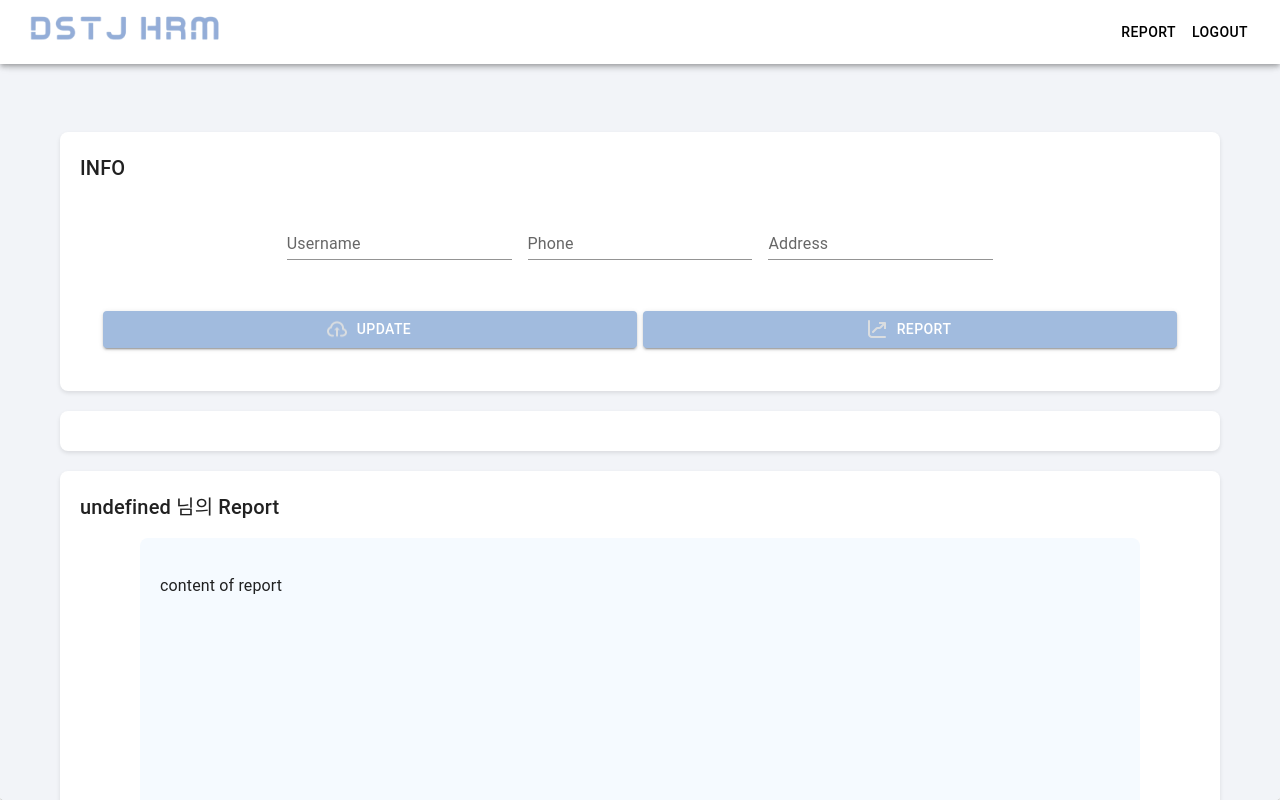
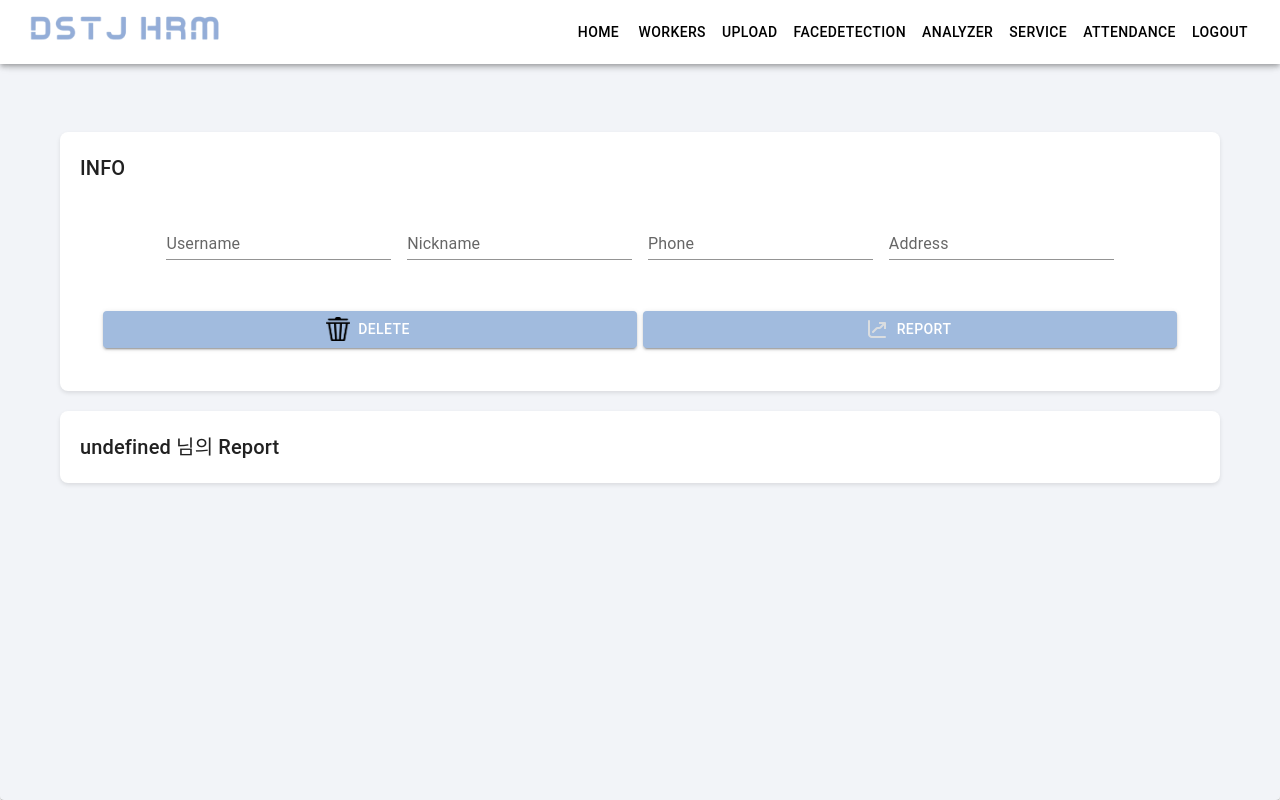
Before and after one commit to Modem924/frontend, a React (Create React App) app in the folder frontend/: page /report/1 in a window 1280 px wide. Built offline with nearby package versions, Linux system fonts and the light colour scheme; no server answers.

Commit message:
update service, report screens

```diff
--- a/frontend/src/components/ReportScreen.js
+++ b/frontend/src/components/ReportScreen.js
@@ -1,13 +1,8 @@
 import React, { useEffect, useState } from 'react';
-import { getMemberDetails } from './api';
+import { getMemberDetails, deleteUser } from './api';
 import { Link, useParams } from 'react-router-dom';
-import AppBar from '@mui/material/AppBar';
 import Box from '@mui/material/Box';
 import TextField from '@mui/material/TextField';
-import CssBaseline from '@mui/material/CssBaseline';
-import IconButton from '@mui/material/IconButton';
-import MenuIcon from '@mui/icons-material/Menu';
-import Toolbar from '@mui/material/Toolbar';
 import Button from '@mui/material/Button';
 import Typewriter from 'typewriter-effect';
 import { createTheme, ThemeProvider } from '@mui/material/styles';
@@ -16,15 +11,22 @@ import { Gauge } from '@mui/x-charts/Gauge';
 import { CopyToClipboard } from "react-copy-to-clipboard";
 import clipBoardIcon from '../util/clipboard_gray.png';
 import reportIcon from '../util/report_gray.png';
-import updateIcon from '../util/update_gray.png';
+import deleteIcon from '../util/delete_gray.png'; // 새로운 삭제 아이콘 추가
 import Snackbar from '@mui/material/Snackbar';
 import CircularProgress from '@mui/material/CircularProgress';
+import NavigationBar from './NavigationBar';
+import axios from 'axios';
+import { ReactTyped as Typed } from 'react-typed';
+import styled from 'styled-components';
 
 export default function ReportScreen() {
     const { userPK } = useParams();
     const [userData, setUserData] = useState(null);
     const [showTypewriter, setShowTypewriter] = useState(false);
     const [loading, setLoading] = useState(true);
+    const [snackbarOpen, setSnackbarOpen] = useState(false);
+    const [snackbarMessage, setSnackbarMessage] = useState('');
+    const [result, setResult] = useState('');
 
     const theme = createTheme({
         palette: {
@@ -42,8 +44,8 @@ export default function ReportScreen() {
     useEffect(() => {
         console.log('Fetching data for userPK:', userPK);
         getMemberDetails(userPK)
-            .then(response => {
-                setUserData(response.data.meminfo);
+            .then(data => {
+                setUserData(data);
                 setLoading(false);
             })
             .catch(error => {
@@ -54,6 +56,22 @@ export default function ReportScreen() {
 
     const handleClick = () => {
         setShowTypewriter(true);
+    };
+
+    const handleDelete = () => {
+        if (userData?.username) {
+            deleteUser(userData.username)
+                .then(() => {
+                    setSnackbarMessage('User deleted successfully');
+                    setSnackbarOpen(true);
+                    setUserData(null); // Clear user data after deletion
+                })
+                .catch(error => {
+                    console.error('Error deleting user:', error);
+                    setSnackbarMessage('Error deleting user');
+                    setSnackbarOpen(true);
+                });
+        }
     };
 
     const TypewriterEx = () => (
@@ -68,6 +86,23 @@ export default function ReportScreen() {
             }}
         />
     );
+
+    const handleSubmit = async (e) => {
+        e.preventDefault();
+        setLoading(true);
+
+        try {
+          const response = await axios.post('https://71nc4lk6kd.execute-api.ap-northeast-2.amazonaws.com/Integration/upload_report', {
+            user_id: userPK,
+          });
+          setResult(response.data.response);
+        } catch (error) {
+          console.error('Error fetching data', error);
+          setResult('데이터를 가져오는 중 오류가 발생했습니다.');
+        } finally {
+          setLoading(false);
+        }
+    };
 
     const temp_report =
         "Lorem Ipsum is simply dummy text of the printing and typesetting industry.\
@@ -133,49 +168,6 @@ export default function ReportScreen() {
         }
     };
 
-    const navItemReport = [
-        { label: 'Report', path: '/report' },
-        { label: 'Logout', path: '/' },
-    ];
-
-    function NavigationBar() {
-        return (
-            <Box sx={{ display: 'flex' }}>
-                <CssBaseline />
-                <AppBar component="nav" sx={{ backgroundColor: 'white' }}>
-                    <Toolbar>
-                        <IconButton
-                            color="inherit"
-                            aria-label="open drawer"
-                            edge="start"
-                            sx={{ mr: 2, display: { sm: 'none' } }}
-                        >
-                            <MenuIcon />
-                        </IconButton>
-                        <Box sx={{ flexGrow: 1, display: { xs: 'none', sm: 'block' } }}>
-                            <img src={require('./../util/logo.png')} alt="Logo" style={{ width: "200px" }} />
-                        </Box>
-                        <Box sx={{ display: { xs: 'none', sm: 'block' } }}>
-                            {navItemReport.map((item) => (
-                                <Button
-                                    key={item.label}
-                                    component={Link}
-                                    to={item.path}
-                                    sx={{ color: 'black' }}
-                                >
-                                    {item.label}
-                                </Button>
-                            ))}
-                        </Box>
-                    </Toolbar>
-                </AppBar>
-                <Box component="main" sx={{ p: 3 }}>
-                    <Toolbar />
-                </Box>
-            </Box>
-        );
-    }
-
     function TypoTitle({ input_text }) {
         theme.typography.h3 = {
             fontSize: '1.2rem',
@@ -214,6 +206,15 @@ export default function ReportScreen() {
                         variant="standard"
                     />
                     <TextField
+                        id="nickname_input"
+                        label="Nickname"
+                        defaultValue={userData?.userNickname || ''}
+                        InputProps={{
+                            readOnly: true,
+                        }}
+                        variant="standard"
+                    />
+                    <TextField
                         id="phone_number_input"
                         label="Phone"
                         defaultValue={userData?.userPhoneNumber || ''}
@@ -240,7 +241,7 @@ export default function ReportScreen() {
         const cliped = temp_report;
         return (
             <CopyToClipboard text={cliped} onCopy={() => alert('복사를 완료했습니다.')}>
-                <Button variant="contained" color={"skyblue"} startIcon={<img src={clipBoardIcon} alt="icon" style={{ width: 24, height: 24 }} />} sx={{ color: 'white' }}>
+                <Button variant="contained" color="skyblue" startIcon={<img src={clipBoardIcon} alt="icon" style={{ width: 24, height: 24 }} />} sx={{ color: 'white' }}>
                     CLIPBOARD
                 </Button>
             </CopyToClipboard>
@@ -263,9 +264,32 @@ export default function ReportScreen() {
         );
     }
 
-    if (loading) {
-        return <CircularIndeterminate />;
-    }
+    const Result = styled.div`
+        background-color: #f1f8e9; /* 연한 초록색 */
+        padding: 30px; /* 패딩을 30px로 늘림 */
+        border-radius: 8px;
+        border: 1px solid #c5e1a5; /* 연한 초록색 */
+        text-align: left;
+        width: 100%;
+        box-sizing: border-box;
+        white-space: pre-wrap;
+        word-wrap: break-word;
+    `;
+
+    const Loader = styled.div`
+        border: 4px solid #f3f3f3;
+        border-radius: 50%;
+        border-top: 4px solid #00796b; /* 진한 초록색 */
+        width: 24px;
+        height: 24px;
+        animation: spin 1s linear infinite;
+        display: inline-block;
+
+        @keyframes spin {
+            0% { transform: rotate(0deg); }
+            100% { transform: rotate(360deg); }
+        }
+    `;
 
     return (
         <>
@@ -283,24 +307,26 @@ export default function ReportScreen() {
                             </div>
                         </div>
                         <div style={styles.section_in_button}>
-                            <Button variant="contained" color={"skyblue"} startIcon={<img src={updateIcon} alt="icon" style={{ width: 24, height: 24 }} />} sx={{ color: 'white', margin: "3px" }}>UPDATE</Button>
-                            <Button variant="contained" color={"skyblue"} onClick={handleClick} startIcon={<img src={reportIcon} alt="icon" style={{ width: 24, height: 24 }} />} sx={{ color: 'white', margin: "3px" }}>REPORT</Button>
+                            <Button variant="contained" color="skyblue" startIcon={<img src={deleteIcon} alt="icon" style={{ width: 24, height: 24 }} />} sx={{ color: 'white', margin: "3px" }} onClick={handleDelete}>DELETE</Button>
+                            <Button variant="contained" color="skyblue" onClick={handleSubmit} startIcon={<img src={reportIcon} alt="icon" style={{ width: 24, height: 24 }} />} sx={{ color: 'white', margin: "3px" }}>REPORT</Button>
                         </div>
                     </div>
-                    <div style={styles.section}>
+                    {/* <div style={styles.section}> */}
                         {/* Additional content can go here */}
-                    </div>
+                    {/* </div> */}
                     <div style={styles.section}>
                         <TypoTitle input_text={userData?.username + " 님의 Report"} />
-                        <div style={styles.section_in}>
-                            <div style={styles.section_in_report}>
-                                <p>content of report</p>
-                                {showTypewriter && <TypewriterEx />}
+                            <div>
+                                {loading && <Loader />}
+                                {result && !loading && (
+                                <Result>
+                                    <Typed
+                                    strings={[result]}
+                                    typeSpeed={30}
+                                    />
+                                </Result>
+                                )}
                             </div>
-                        </div>
-                        <div style={styles.section_in_button}>
-                            <CLIP />
-                        </div>
                     </div>
                 </div>
             </ThemeProvider>
--- a/frontend/src/components/Testy.js
+++ b/frontend/src/components/Testy.js
@@ -9,16 +9,19 @@ const Testy = () => {
   const [memberDetails, setMemberDetails] = useState(null);
 
   useEffect(() => {
+    console.log('Fetching data for userPK:', userPK);
+
     getMemberDetails(userPK)
-      .then((response) => {
-        const { data } = response;
-        setMemberDetails(data.meminfo);
+      .then((data) => {
+        console.log('Member details received:', data);
+        setMemberDetails(data);
       })
       .catch((error) => {
         console.error('Error fetching member details:', error);
       });
   }, [userPK]);
 
+  // memberDetails가 null일 때 로딩 메시지 표시
   if (!memberDetails) return <Typography>Loading...</Typography>;
 
   return (
--- a/frontend/src/components/api.jsx
+++ b/frontend/src/components/api.jsx
@@ -73,6 +73,11 @@ export const getServiceMembers = async (eduPK) => {
 
 export const deleteService = async (eduPK) => {
   const response = await axiosInstance.post("/del_edu", { eduPK });
+  return response.data;
+};
+
+export const deleteUser = async (username) => {
+  const response = await axiosInstance.post("/del_member", { username });
   return response.data;
 };
 
@@ -156,13 +161,20 @@ export const updateWorker = async (data) => {
 
 export const getMemberDetails = async (userPK) => {
   try {
-    const response = await axios.get(`/api/members/${userPK}`);
-    return response.data;
+    const response = await axiosInstance.get(`/api/members/${userPK}`);
+    if (response.data && response.data.meminfo) {
+      console.log(response.data.meminfo);
+      return response.data.meminfo;
+    } else {
+      throw new Error('Invalid response format');
+    }
   } catch (error) {
     console.error('Error fetching member details:', error.response ? error.response.data : error.message);
     throw error;
   }
 };
+
+
 
 export const getMasterMain = async () => {
   try {
```
Also changed, not shown: frontend/src/components/ServiceScreen.js (+29 -13 lines), frontend/src/util/delete_gray.png (added).
